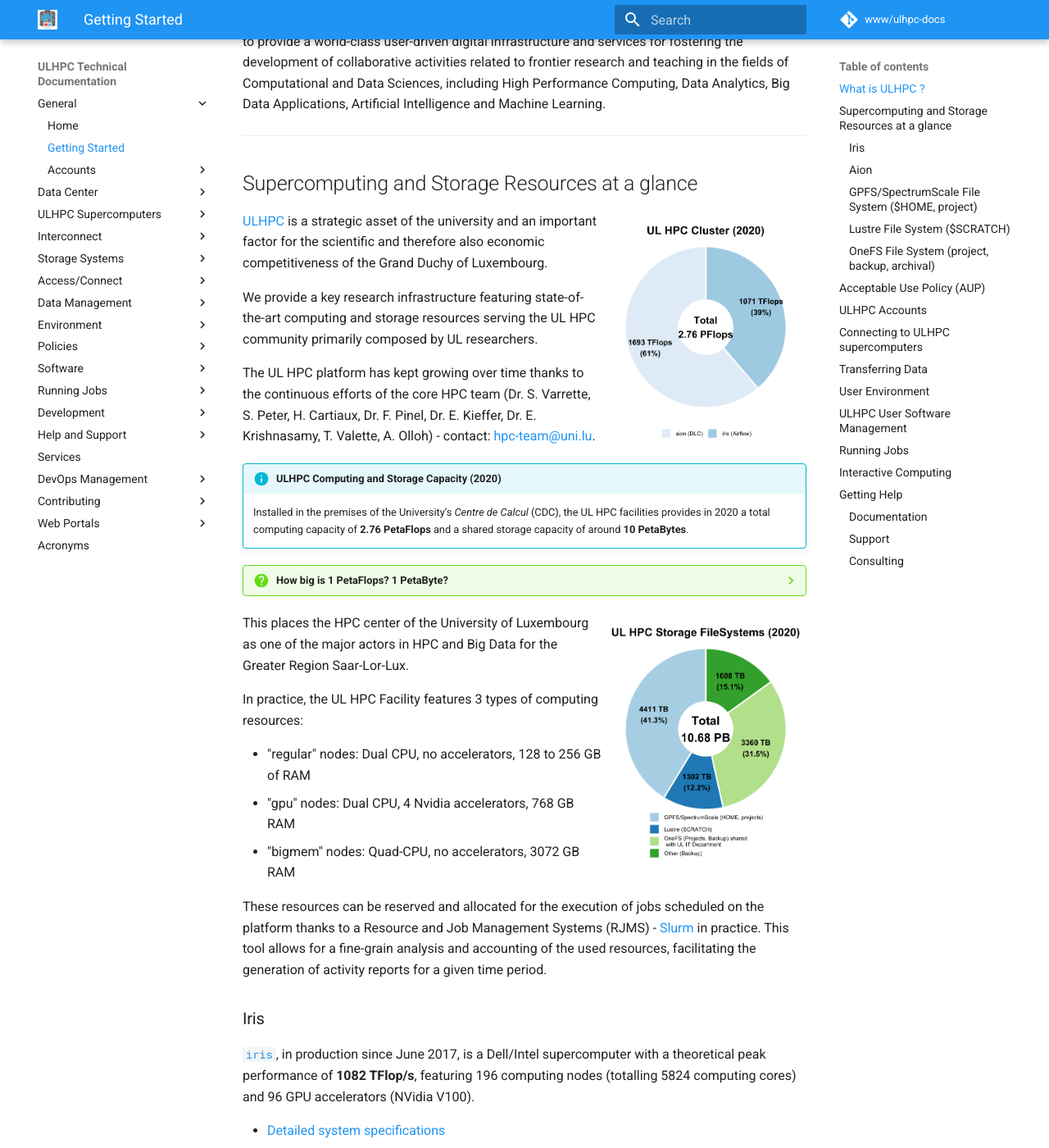
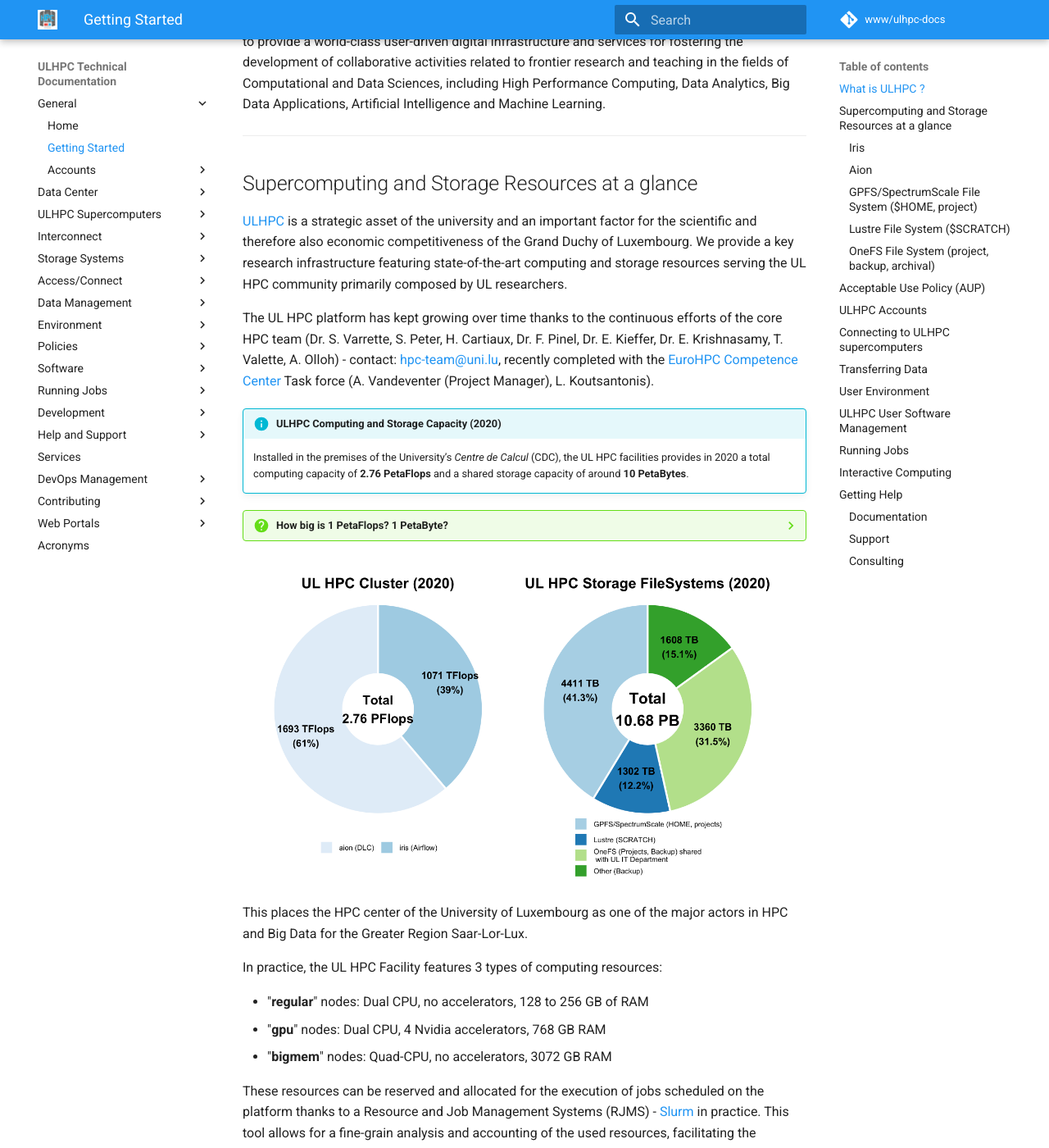
Before and after one commit to ULHPC/ulhpc-docs, an MkDocs documentation site: the page built from docs/getting-started.md, in a window 1280 px wide and 1400 px high, scrolled down 969 px. Shown: the whole window at 82% size. Built offline with MkDocs 1.6.1 and Material for MkDocs 9.7.7, drawn with Linux system fonts in a browser that asks for light colours.

Commit message:
getting started
Signed-off-by: Sebastien Varrette <Sebastien.Varrette@uni.lu>

```diff
--- a/docs/getting-started.md
+++ b/docs/getting-started.md
@@ -34,13 +34,10 @@ The HPC facility is one element of the extensive digital research infrastructure
 ## Supercomputing and Storage Resources at a glance
 
 
-![](images/plots/plot_piechart_compute_cluster_2020.png){: style="width:250px;float: right;"}
-
 [ULHPC](https://hpc.uni.lu) is a strategic asset of the university and an important factor for the scientific and therefore also economic competitiveness of the Grand Duchy of Luxembourg.
-
 We provide a key research infrastructure featuring state-of-the-art computing and storage resources serving the UL HPC community primarily composed by UL researchers.
 
-The UL HPC platform has kept growing over time thanks to the continuous efforts of the core HPC team (Dr. S. Varrette, S. Peter, H. Cartiaux, Dr. F. Pinel, Dr. E. Kieffer, Dr. E. Krishnasamy, T. Valette, A. Olloh) - contact: [hpc-team@uni.lu](mailto:hpc-team@uni.lu).
+The UL HPC platform has kept growing over time thanks to the continuous efforts of the core HPC team (Dr. S. Varrette, S. Peter, H. Cartiaux, Dr. F. Pinel, Dr. E. Kieffer, Dr. E. Krishnasamy, T. Valette, A. Olloh) - contact: [hpc-team@uni.lu](mailto:hpc-team@uni.lu), recently completed with the [EuroHPC Competence Center](https://www.eurocc-project.eu/) Task force (A. Vandeventer (Project Manager), L. Koutsantonis).
 
 !!! info "ULHPC Computing and Storage Capacity (2020)"
     Installed in the premises of the University’s _Centre de Calcul_ (CDC), the UL HPC facilities provides in 2020 a total computing capacity of __2.76 PetaFlops__ and a shared storage capacity of around **10 PetaBytes**.
@@ -49,15 +46,16 @@ The UL HPC platform has kept growing over time thanks to the continuous efforts
     * 1 PetaFlops = 10<sup>15</sup> floating-point operations per second (PFlops or PF for short), corresponds to the cumulative performance of more than 3510 Macbook Pro 13" laptops [^1], or 7420 iPhone XS [^2]
     * 1 PetaByte = 10<sup>15</sup> bytes = 8*10<sup>15</sup> bits, corresponding to the cumulative raw capacity of more than 975 SSDs 512GB.
 
-![](images/plots/plot_piechart_storage_fs_2020.png){: style="width:250px;float: right;"}
+![](images/plots/plot_piechart_compute_cluster_2020.png){: style="width:325px;"}
+![](images/plots/plot_piechart_storage_fs_2020.png){: style="width:325px;"}
 
 This places the HPC center of the University of Luxembourg as one of the major actors in HPC and Big Data for the Greater Region Saar-Lor-Lux.
 
 In practice, the UL HPC Facility features 3 types of computing resources:
 
-* "regular" nodes: Dual CPU, no accelerators, 128 to 256 GB of RAM
-* "gpu" nodes:     Dual CPU, 4 Nvidia accelerators, 768 GB RAM
-* "bigmem" nodes:  Quad-CPU, no accelerators, 3072 GB RAM
+* "__regular__" nodes: Dual CPU, no accelerators, 128 to 256 GB of RAM
+* "__gpu__" nodes:     Dual CPU, 4 Nvidia accelerators, 768 GB RAM
+* "__bigmem__" nodes:  Quad-CPU, no accelerators, 3072 GB RAM
 
 These resources can be reserved and allocated for the execution of jobs scheduled on the platform thanks to a Resource and Job Management Systems (RJMS) - [Slurm](https://slurm.schedmd.com/documentation.html) in practice. This tool allows for a fine-grain analysis and accounting of the used resources, facilitating the generation of activity reports for a given time period.
 
@@ -80,6 +78,7 @@ These resources can be reserved and allocated for the execution of jobs schedule
 
 * [Detailed system specifications](systems/aion/index.md)
 * [Live status](https://hpc.uni.lu/live-status/motd/)
+
 
 ### GPFS/SpectrumScale File System (`$HOME`, project)
 
```
Also changed, not shown: docs/README.md (+1 -1 lines).
